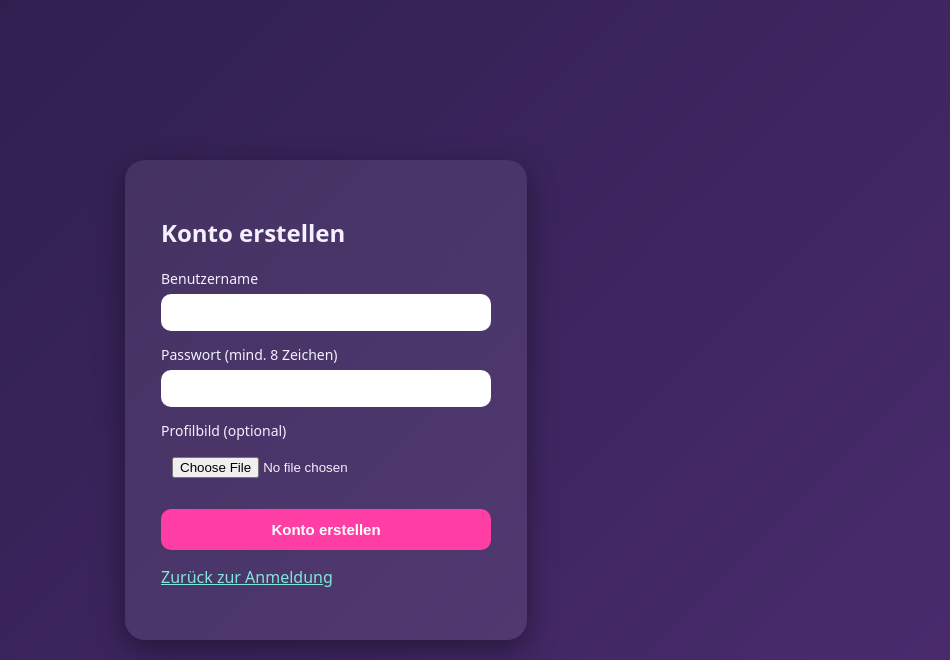
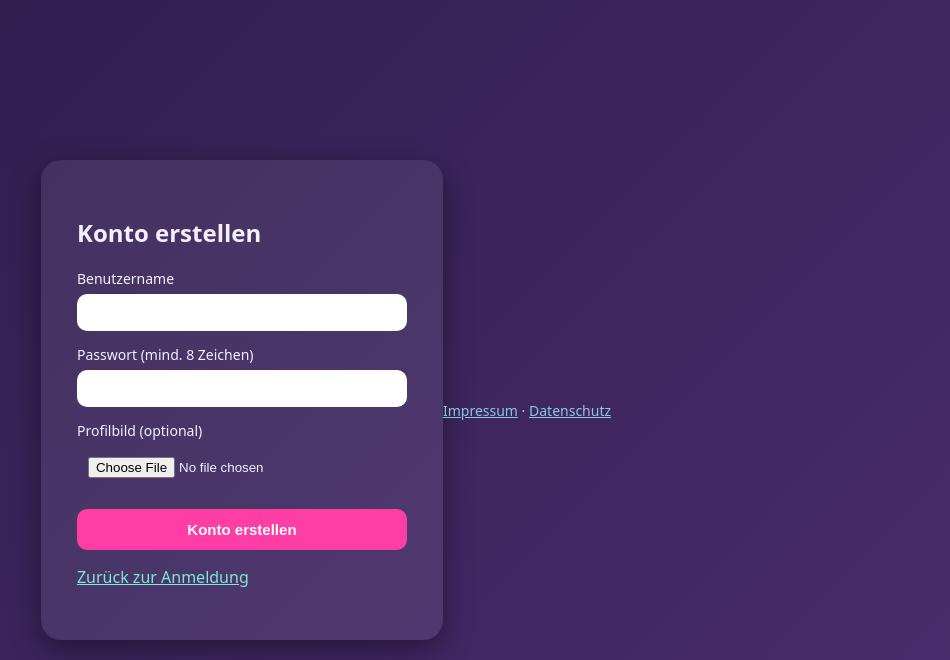
Before and after one commit to blackKittys3890/Kittysquiz, a PHP site: page /local_register.php in a window 1280 px wide. Shown: the top 660 px of the page, without its empty margins (314-1264 px from the left). Run offline with PHP 8.4, Linux system fonts and the light colour scheme; a stand-in replaces the project's code that opens the database connection; some libraries are stand-ins or nearby versions.

Commit message:
feat: Add footer links for Impressum and Datenschutz to history, local_register, and verfuegbarkeit pages

```diff
--- a/history.php
+++ b/history.php
@@ -67,6 +67,7 @@ $rows = $stmt->fetchAll();
             </table>
         </div>
     <?php endforeach; ?>
+    <footer style="text-align:center;margin:30px 0 10px;font-size:14px;opacity:.8;"><a href="/impressum.php" style="color:#9ff0ff;">Impressum</a> · <a href="/datenschutz.php" style="color:#9ff0ff;">Datenschutz</a></footer>
 </body>
 </html>
 <!-- Version 1.0 -->
--- a/local_register.php
+++ b/local_register.php
@@ -110,6 +110,7 @@ if ($_SERVER['REQUEST_METHOD'] === 'POST') {
 
         <p><a href="index.php">Zurück zur Anmeldung</a></p>
     </div>
+    <footer style="text-align:center;margin:30px 0 10px;font-size:14px;opacity:.8;"><a href="/impressum.php" style="color:#9ff0ff;">Impressum</a> · <a href="/datenschutz.php" style="color:#9ff0ff;">Datenschutz</a></footer>
 </body>
 </html>
 <!-- Version 1.0 -->
--- a/verfuegbarkeit.php
+++ b/verfuegbarkeit.php
@@ -410,7 +410,7 @@ $times = timeOptions();
                 </div>
             <?php endforeach; ?>
         </div>
-
+<footer style="text-align:center;margin:30px 0 10px;font-size:14px;opacity:.8;"><a href="/impressum.php" style="color:#9ff0ff;">Impressum</a> · <a href="/datenschutz.php" style="color:#9ff0ff;">Datenschutz</a></footer>
         <p><a href="verfuegbarkeit.php">← Andere Umfrage öffnen oder neue erstellen</a></p>
     <?php endif; ?>
 </body>
```
